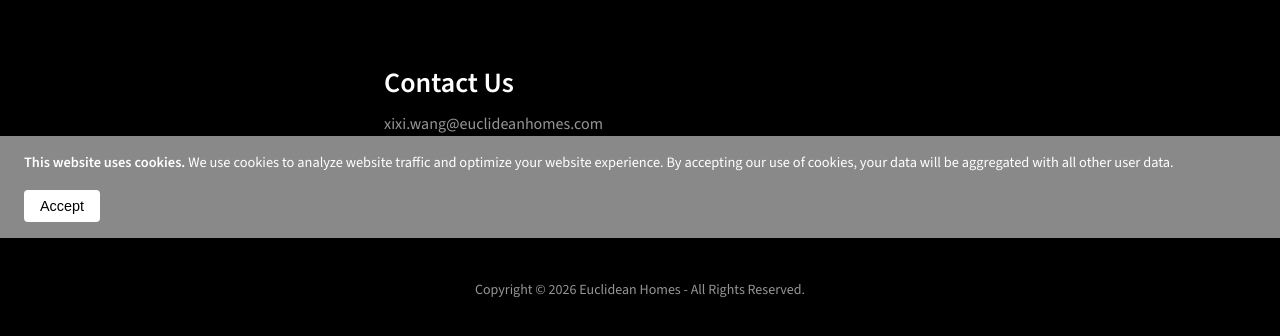
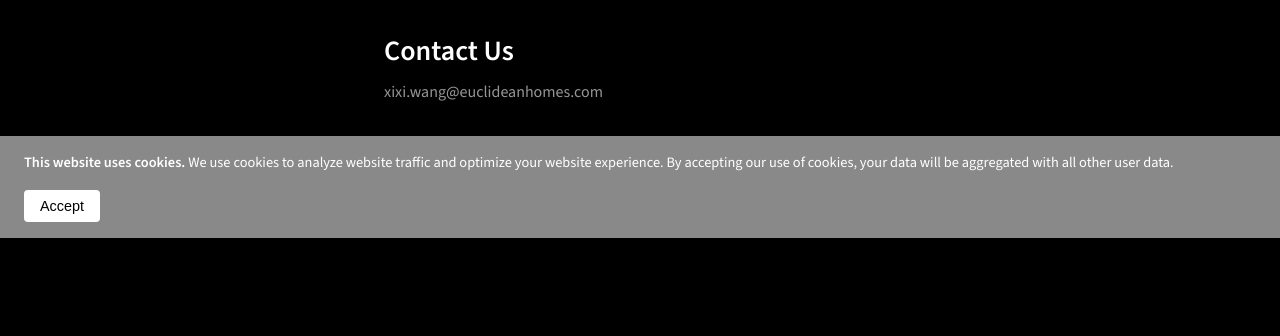
Before and after one commit to MeowTheCat/euclideanhomes, a plain HTML site: page index.html in a window 1280 px wide. Shown: the part 562-898 px from the top of the page. After the commit the page ends 800 px from the top, so only its background shows below. Drawn offline with nearby package versions, Linux system fonts and the light colour scheme.

Commit message:
style change

```diff
--- a/css/style.css
+++ b/css/style.css
@@ -52,7 +52,7 @@
 .contact {
   max-width: 560px;
   margin: 0 auto;
-  padding: 4rem 1.5rem;
+  padding: 2rem 1.5rem;
 }
 
 .contact h2 {
@@ -63,7 +63,7 @@
 }
 
 .contact .tagline {
-  margin: 0 0 2rem;
+  margin: 0;
   color: rgb(150, 150, 150);
   font-size: 1rem;
 }
@@ -71,7 +71,7 @@
 /* Footer */
 footer {
   text-align: center;
-  padding: 2rem 1.5rem;
+  padding: 0.5rem 0.5rem;
   border-top: 1px solid rgba(255, 255, 255, 0.15);
   font-size: 0.875rem;
   color: rgb(150, 150, 150);
```
